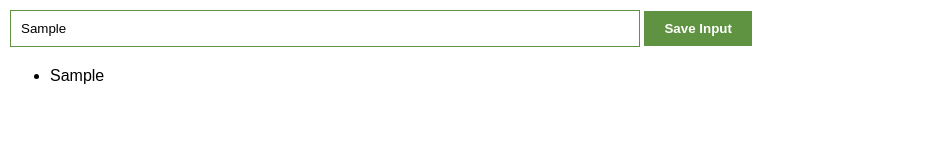
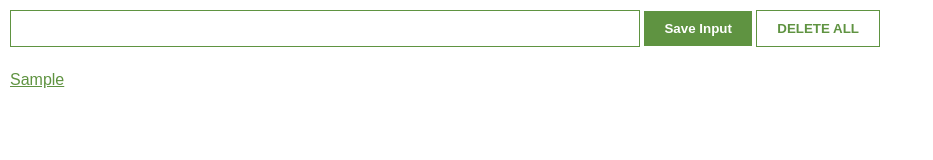
Before and after one commit to naiyoma/tracker_extension, a browser extension: page index.html in a window 1280 px wide. Both pictures are taken after typing "Sample" into the empty fields and a click on the button "Save Input". Shown: the whole page, without its empty margins (0-933 px from the left). Drawn offline with Linux system fonts and the light colour scheme.

Commit message:
add delete my leads button

```diff
--- a/index.css
+++ b/index.css
@@ -2,6 +2,7 @@ body {
     margin: 0;
     padding: 10px;
     font-family: Arial, Helvetica, sans-serif;
+    min-width: 400px;
 }
 
 
@@ -21,3 +22,24 @@ button {
     font-weight: bold;
 
 }
+
+#delete-btn {
+    background-color: white;
+    color: #5f9341;
+    border:1px solid #5f9341;
+
+}
+
+ul {
+    margin-top:20px;
+    list-style: none;
+    padding-left: 0;
+}
+
+li {
+    margin-top: 5px;
+}
+
+li a {
+    color: #5f9341;
+}
--- a/index.html
+++ b/index.html
@@ -9,6 +9,7 @@
     <body>
         <input type="text" id="input-el">
         <button id="input-btn">Save Input</button>
+        <button id="delete-btn">DELETE ALL</button>
         <ul id="ul-el"></ul>
         <script src="index.js"></script>
     </body>
--- a/index.js
+++ b/index.js
@@ -1,18 +1,38 @@
 let myLeads = []
 const inputEl  = document.getElementById("input-el")
 const inputBtn = document.getElementById("input-btn")
+const deleteBtn = document.getElementById("delete-btn")
 const ulEl = document.getElementById("ul-el")
 let listItems = " "
 
+const leadsFromLocalStorage = JSON.parse(localStorage.getItem("myLeads"))
+
+if(leadsFromLocalStorage) {
+    myLeads = leadsFromLocalStorage
+    renderLeads()
+
+}
+
 inputBtn.addEventListener("click", function() {
     myLeads.push(inputEl.value)
-    console.log(myLeads)
+    inputEl.value = '';
+    localStorage.setItem("myLeads",JSON.stringify(myLeads))
     renderLeads()
 })
 
+deleteBtn.addEventListener("dbclick", function() {
+    localStorage.clear()
+    myLeads = [];
+    renderLeads()
+})
 function renderLeads() {
     for (let i = 0; i < myLeads.length; i++) {
-        listItems += "<li>" + myLeads[i] + "</li>"
+        listItems += `
+        <li>
+            <a href = '${myLeads}' target='_blank'>
+                ${myLeads[i]}
+            </a>
+        </li>`
     }
     ulEl.innerHTML = listItems
 }
```
Also changed, not shown: download.png (added), manifest.json (added).
